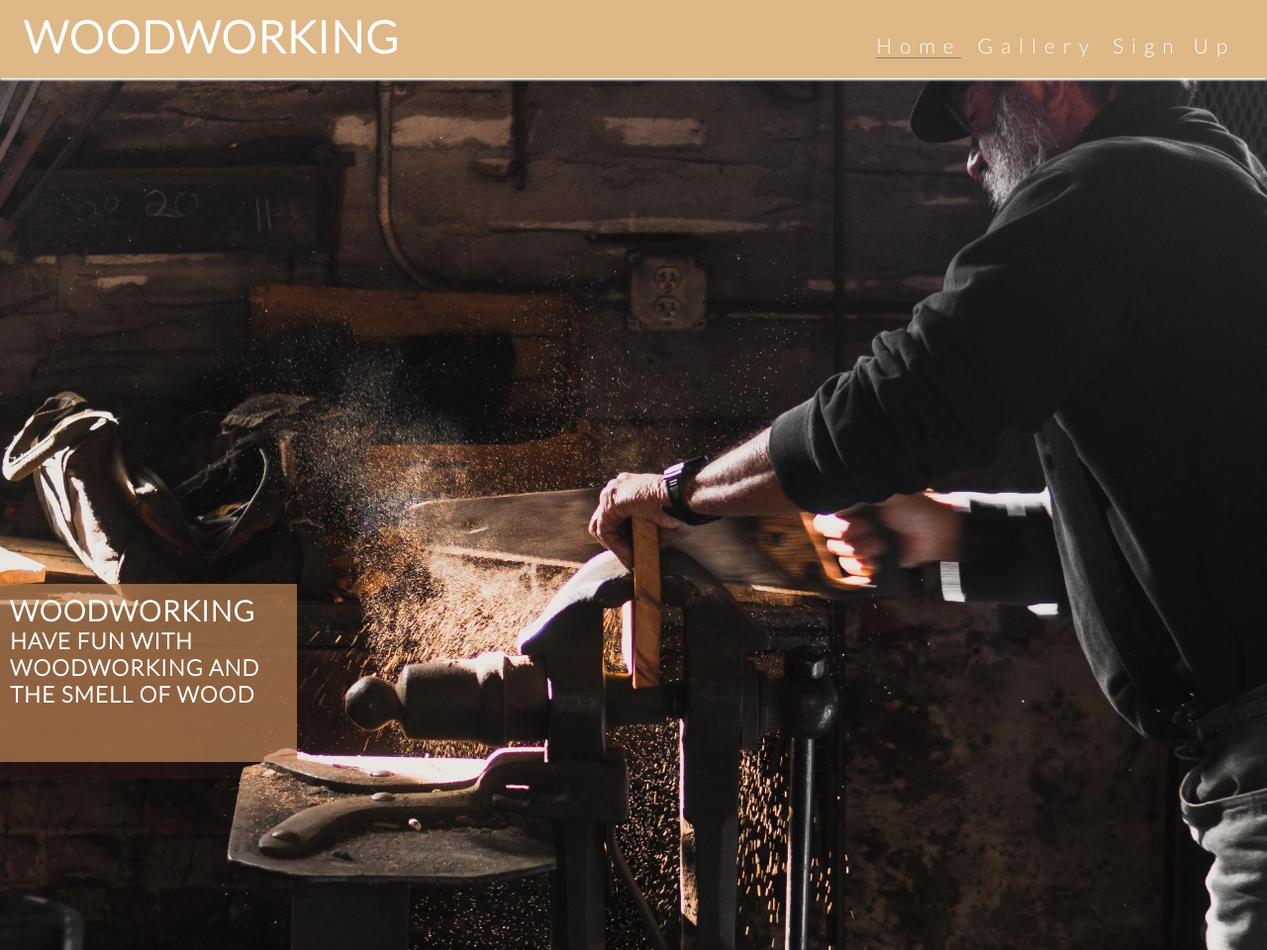
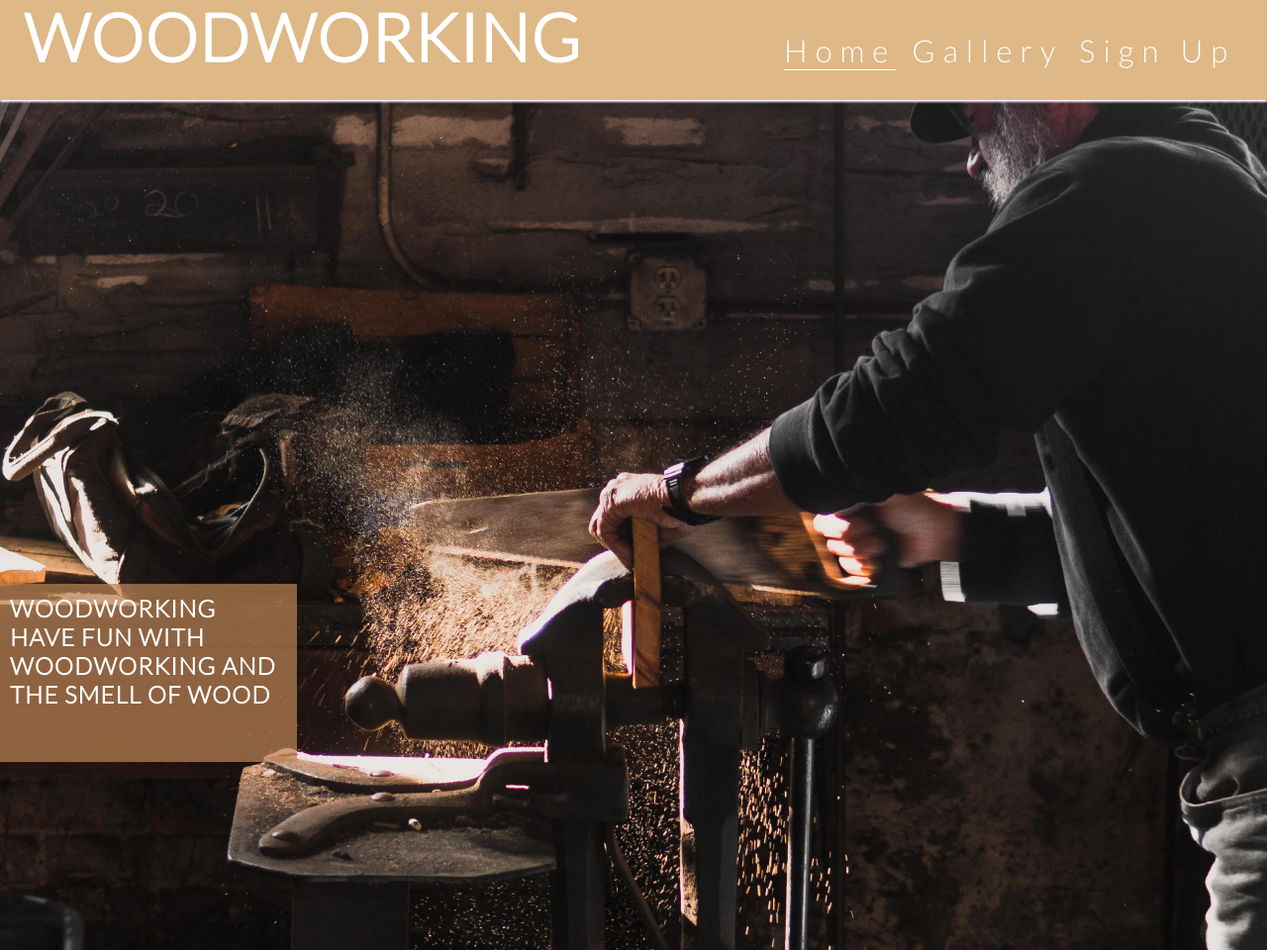
Before and after one commit to AndersH82/Woodworking, a plain HTML site: page index.html in a window 1280 px wide. Shown: the top 960 px of the page at 99% size. Drawn offline with Linux system fonts and the light colour scheme.

Commit message:
Changed color on sen button. Vhanged text bigger in h1,h2,h3 and body

```diff
--- a/assets/css/style.css
+++ b/assets/css/style.css
@@ -16,6 +16,7 @@ body {
     /* Generic project styles */
     color:white;
     font-family: "Lato", sans-serif;
+    font-size: x-large;
 }
 
 h1, h2, h3 {
@@ -23,6 +24,7 @@ h1, h2, h3 {
     text-transform: uppercase;
     letter-spacing: 1px;
     color: white;
+    font-size: x-large;
 }
 
 /* Header */
@@ -54,7 +56,7 @@ header a {
 }
 
 .active {
-    border-bottom: 1px solid gray;
+    border-bottom: 1px solid white;
 }
 
 /* Navbar styles with dropdown toggle */
@@ -206,7 +208,7 @@ label {
 
 /* Style the submit button */
 input[type=submit] {
-    background-color: rgb(4, 170, 109);
+    background-color: coral;
     color: white;
     padding: 12px 20px;
     border: none;
@@ -265,4 +267,3 @@ input[type=submit] {
 }
 }
 }
-}
```
